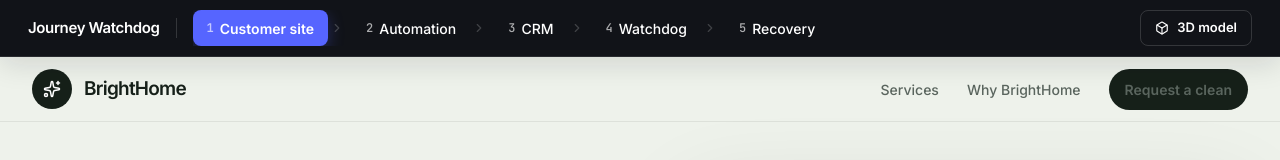
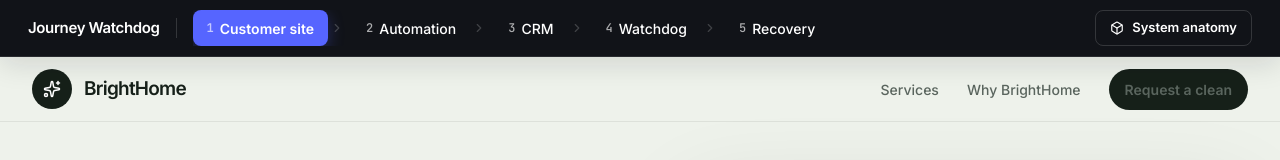
Before and after one commit to Jude-coedz/Buttardev_prototype, a Next.js app: page / in a window 1280 px wide. Shown: the top 160 px of the page. Built offline with nearby package versions, Linux system fonts and the light colour scheme.

Commit message:
Rename architecture navigation to system anatomy

```diff
--- a/components/demo-stepbar.tsx
+++ b/components/demo-stepbar.tsx
@@ -77,7 +77,7 @@ export function DemoStepbar() {
             }
           >
             <Box size={14} />
-            3D model
+            System anatomy
           </Link>
         ) : null}
       </div>
```
